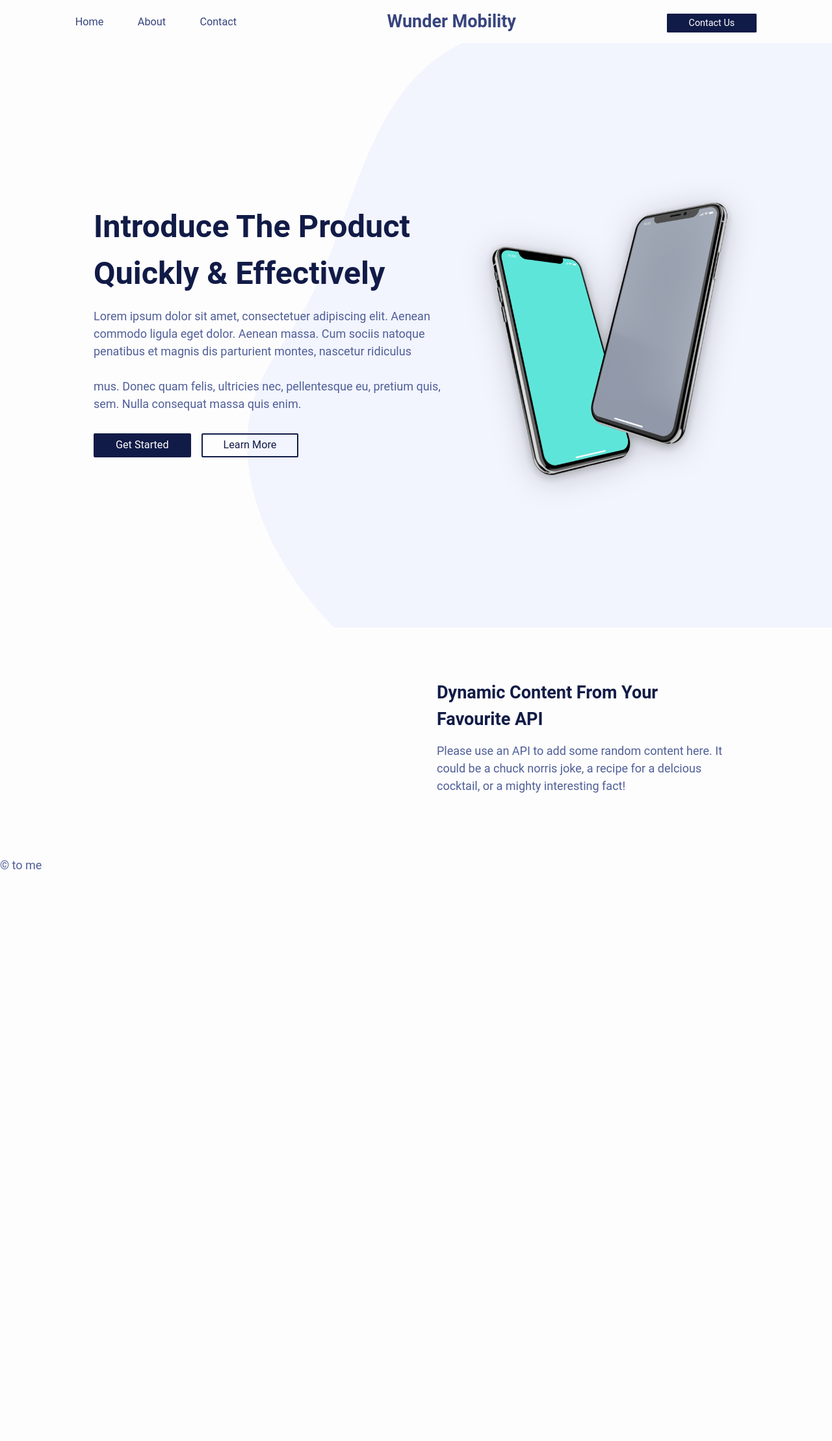
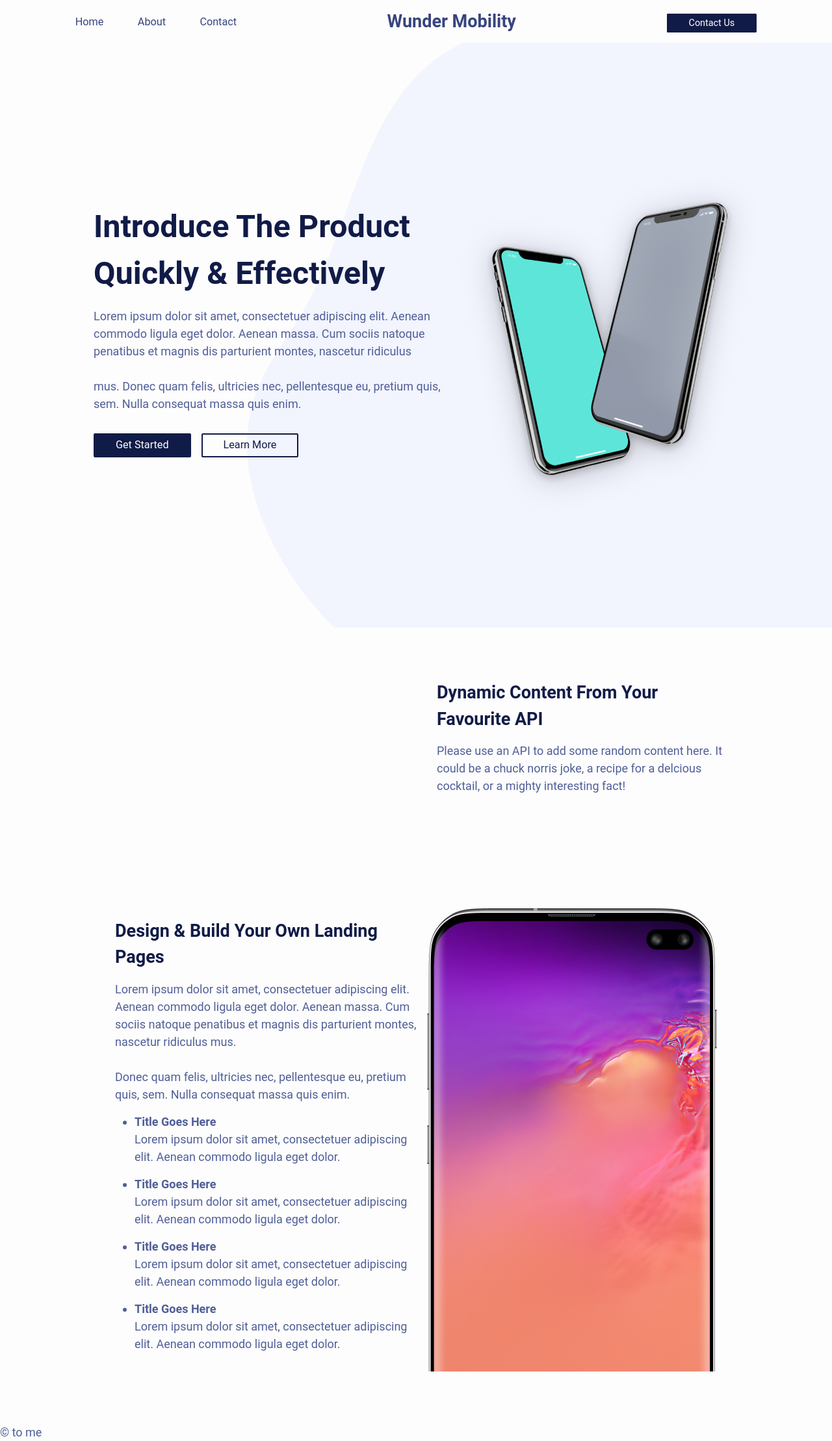
Before and after one commit to beatricebock/wunder, a Jekyll site: the page built from index.markdown, in a window 1280 px wide. Shown: the whole page at 65% size. Built offline with Jekyll 4.4.1, drawn with Linux system fonts in a browser that asks for light colours; before the commit the page ends 1345 px from its top, so only the background shows below that.

Commit message:
added phone section

```diff
--- a/_includes/phone.html
+++ b/_includes/phone.html
@@ -0,0 +1,51 @@
+<div class="container phone">
+  <div class="content">
+    <div class="main">
+      <h2>Design & Build Your Own Landing Pages</h2>
+      <p>
+        Lorem ipsum dolor sit amet, consectetuer adipiscing elit. Aenean commodo
+        ligula eget dolor. Aenean massa. Cum sociis natoque penatibus et magnis
+        dis parturient montes, nascetur ridiculus mus.
+        <br />
+        <br />
+        Donec quam felis, ultricies nec, pellentesque eu, pretium quis, sem.
+        Nulla consequat massa quis enim.
+      </p>
+    </div>
+    <div class="features-container">
+      <ul>
+        <li>
+          <strong>Title Goes Here</strong>
+          <p>
+            Lorem ipsum dolor sit amet, consectetuer adipiscing elit. Aenean
+            commodo ligula eget dolor.
+          </p>
+        </li>
+        <li>
+          <strong>Title Goes Here</strong>
+          <p>
+            Lorem ipsum dolor sit amet, consectetuer adipiscing elit. Aenean
+            commodo ligula eget dolor.
+          </p>
+        </li>
+        <li>
+          <strong>Title Goes Here</strong>
+          <p>
+            Lorem ipsum dolor sit amet, consectetuer adipiscing elit. Aenean
+            commodo ligula eget dolor.
+          </p>
+        </li>
+        <li>
+          <strong>Title Goes Here</strong>
+          <p>
+            Lorem ipsum dolor sit amet, consectetuer adipiscing elit. Aenean
+            commodo ligula eget dolor.
+          </p>
+        </li>
+      </ul>
+    </div>
+  </div>
+  <div class="phone-image">
+    <img src="/assets/Vert.png" alt="phone" />
+  </div>
+</div>
--- a/_sass/minima/_layout.scss
+++ b/_sass/minima/_layout.scss
@@ -149,6 +149,9 @@ h1 {
   display: flex;
   align-items: center;
   justify-content: center;
+  .content {
+    width: 50%;
+  }
 }
 @include media-query($on-laptop) {
   .container {
@@ -159,9 +162,6 @@ h1 {
   .image {
     width: 50%;
     margin-right: 4rem;
-  }
-  .content {
-    width: 50%;
   }
 }
 
```
Also changed, not shown: assets/Vert.png (added).
